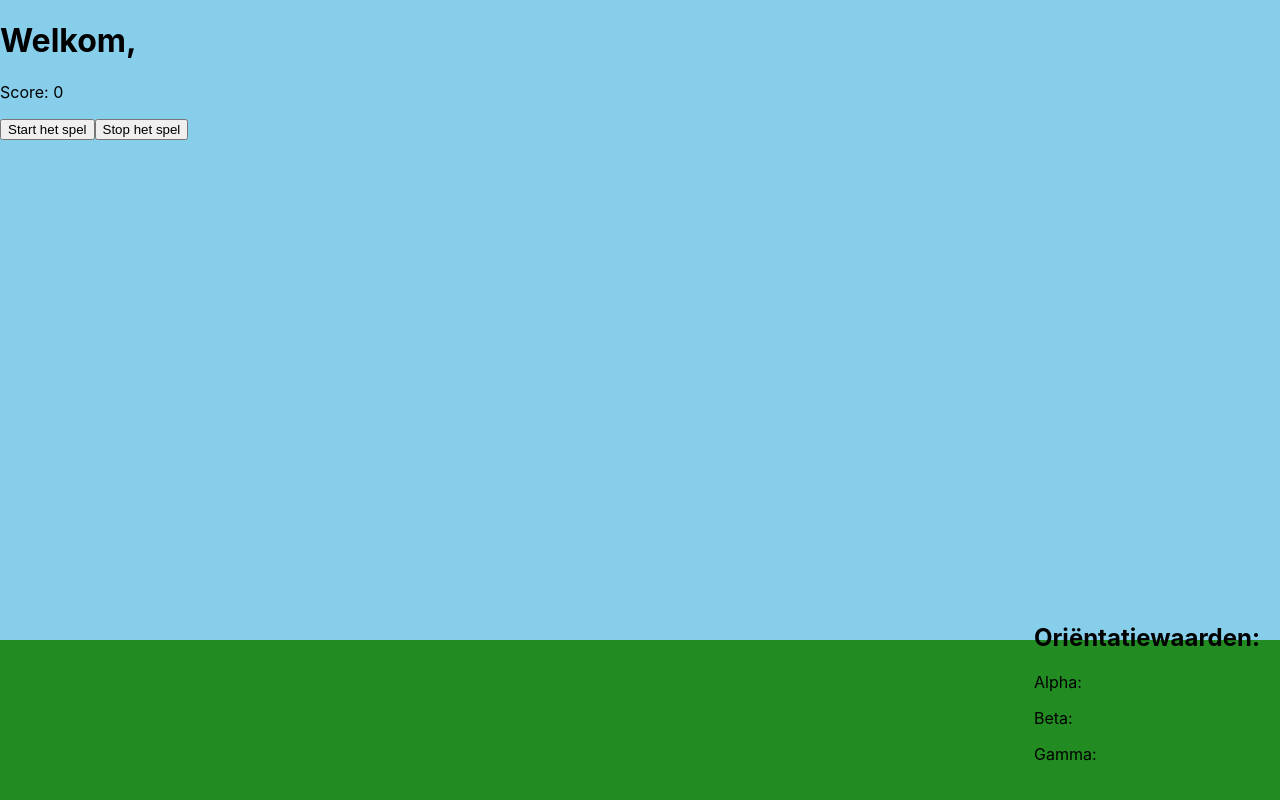
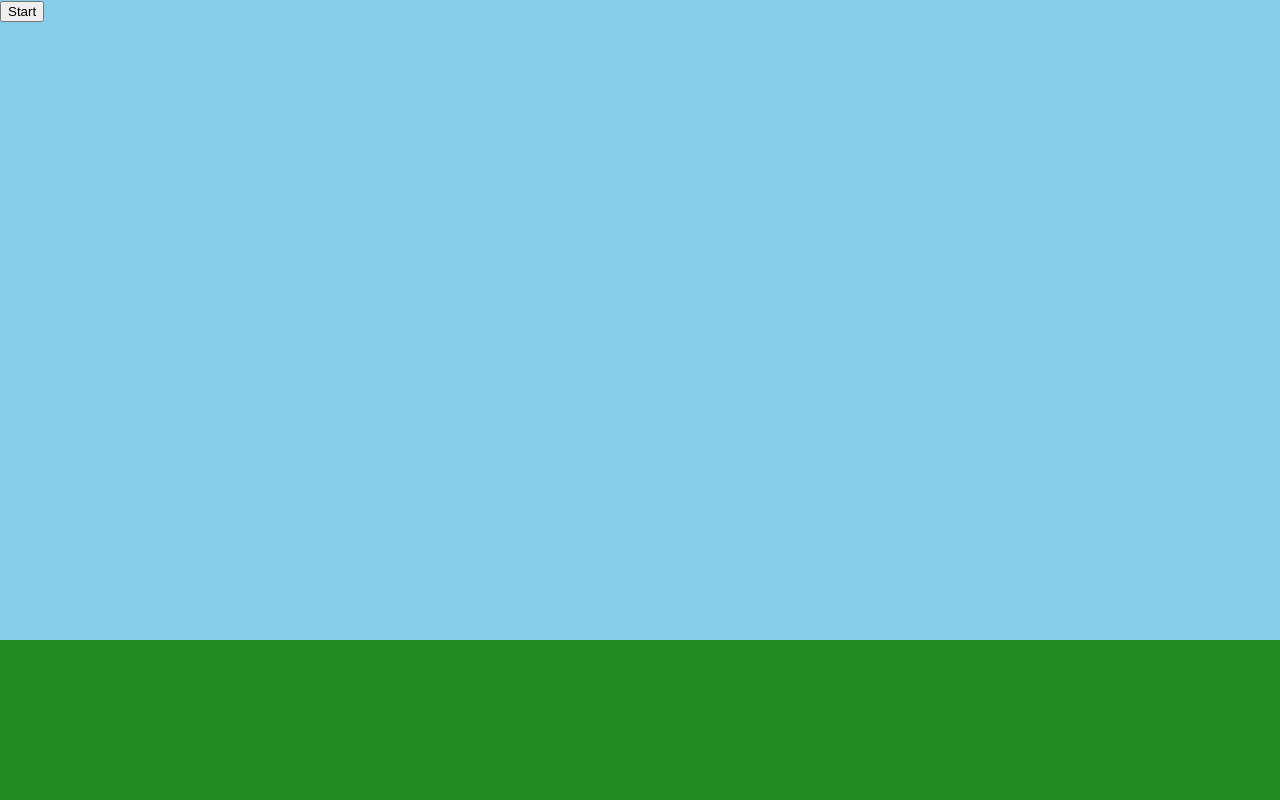
Before and after one commit to ccarels90/clay-pigeon-hunter, a React (Create React App) app: page / in a window 1280 px wide. Built offline with nearby package versions, Linux system fonts and the light colour scheme.

Commit message:
chore: update game.tsx

```diff
--- a/src/components/Game.tsx
+++ b/src/components/Game.tsx
@@ -4,6 +4,7 @@ import {
   getDataFromLocalStorage,
 } from '../utils/localStorage'
 import '../styles/Game.css'
+import HighScores from './HighScores'
 
 const Game = () => {
   const [userData, setUserData] = useState({
@@ -12,33 +13,26 @@ const Game = () => {
     highscores: [],
   })
 
+  let lives = 8
+  let gameSpeed = 0
+  let numberOfhitsInRow = 0
+  let numberOfMisses = 0
+
   const [discs, setDiscs] = useState([])
   const [isGameRunning, setIsGameRunning] = useState(false)
-  const [orientationData, setOrientationData] = useState({
-    alpha: null,
-    beta: null,
-    gamma: null,
-  })
+  const [showHighscores, setShowHighscores] = useState(false)
 
   useEffect(() => {
-    // Haal gebruikersgegevens op uit localStorage bij het mounten van de component
     const savedUserData = getDataFromLocalStorage('userData')
     if (savedUserData) {
       setUserData(savedUserData)
     }
 
-    // Voeg een eventlistener toe voor deviceorientation
-    window.addEventListener('deviceorientation', handleDeviceOrientation)
-
-    // Cleanup-functie om de eventlistener te verwijderen bij demount
-    return () => {
-      window.removeEventListener('deviceorientation', handleDeviceOrientation)
-    }
+    return () => {}
   }, [])
 
   useEffect(() => {
     if (isGameRunning) {
-      // Voeg een nieuwe disc toe aan de lijst van discs op willekeurige posities
       const disc = {
         id: Date.now(),
         left: Math.random() * (window.innerWidth - 50), // Breedte van de disc
@@ -88,7 +82,16 @@ const Game = () => {
     setIsGameRunning(false)
   }
 
-  const renderDiscs = () => {
+  const resetHighScore = () => {
+    const updatedUserData = {
+      ...userData,
+      highscores: [],
+    }
+    setUserData(updatedUserData)
+    saveDataToLocalStorage('userData', updatedUserData)
+  }
+
+  const RenderDiscs = () => {
     return discs.map((disc) => (
       <div
         key={disc.id}
@@ -96,56 +99,92 @@ const Game = () => {
         style={{
           left: disc.left,
           top: disc.top,
-          width: '200px',
-          height: '100px',
-          backgroundColor: 'blue',
-          borderRadius: '40%',
         }}
         onClick={() => handleHit(disc.id)}
       ></div>
     ))
   }
 
-  const handleDeviceOrientation = (event) => {
-    // Update de oriëntatiewaarden wanneer het event wordt afgevuurd
-    setOrientationData({
-      alpha: event.alpha,
-      beta: event.beta,
-      gamma: event.gamma,
-    })
+  const CurrentScore = () => {
+    if (!isGameRunning) return null
+    return (
+      <div className="current-score">
+        Current Score:
+        <br /> <span>{userData.score} points</span>
+      </div>
+    )
+  }
+
+  const CreateUser = () => {
+    const [inputValue, setInputValue] = useState('')
+    const [started, setStarted] = useState(false)
+    const handleInputChange = (event) => {
+      setInputValue(event.target.value)
+    }
+
+    const handleSubmit = (event) => {
+      event.preventDefault()
+      const newUserData = {
+        ...userData,
+        username: inputValue,
+      }
+      setUserData(newUserData)
+      saveDataToLocalStorage('userData', newUserData)
+    }
+
+    return (
+      <div className="modal">
+        <div className="modal__inner">
+          {started ? (
+            <form onSubmit={handleSubmit} className="new-user">
+              <input
+                type="text"
+                placeholder="Fill in your username.."
+                name="username"
+                value={inputValue}
+                onChange={handleInputChange}
+              />
+              <button type="submit">Create User</button>
+            </form>
+          ) : (
+            <button onClick={() => setStarted(true)}>Start</button>
+          )}
+        </div>
+      </div>
+    )
   }
 
   return (
     <div className="game-canvas">
-      <h1>Welkom, {userData.username}</h1>
-      <p>Score: {userData.score}</p>
-      {userData.highscores.length > 0 && (
-        <div>
-          <h2>Top 10 Highscores:</h2>
-          <ul>
-            {userData.highscores.map((score, index) => (
-              <li key={index}>{score}</li>
-            ))}
-          </ul>
+      {!userData.username && <CreateUser />}
+      {userData.username && !isGameRunning && (
+        <div className={`intro ${showHighscores ? 'hidden' : ''}`}>
+          <h1>Hi {userData.username}!</h1>
+          <p>Current score: {userData.score}</p>
+          <div className="button__row">
+            {isGameRunning ? (
+              <button onClick={stopGame}>Stop Game</button>
+            ) : (
+              <button onClick={startGame}>Start Game</button>
+            )}
+            <button onClick={() => setShowHighscores(true)}>
+              Show Highscores
+            </button>
+          </div>
         </div>
       )}
-      <button onClick={startGame}>Start het spel</button>
-      <button onClick={stopGame}>Stop het spel</button>
 
-      <div
-        style={{
-          position: 'absolute',
-          bottom: '20px',
-          right: '20px',
-          margin: 'auto',
-        }}
-      >
-        <h2>Oriëntatiewaarden:</h2>
-        <p>Alpha: {orientationData.alpha}</p>
-        <p>Beta: {orientationData.beta}</p>
-        <p>Gamma: {orientationData.gamma}</p>
-      </div>
-      <div className="game-container">{renderDiscs()}</div>
+      <CurrentScore />
+
+      {showHighscores && (
+        <HighScores
+          highscores={userData.highscores}
+          setShowHighscores={setShowHighscores}
+          reset={<button onClick={resetHighScore}>Reset highscore</button>}
+        />
+      )}
+
+      {isGameRunning && RenderDiscs()}
     </div>
   )
 }
```
